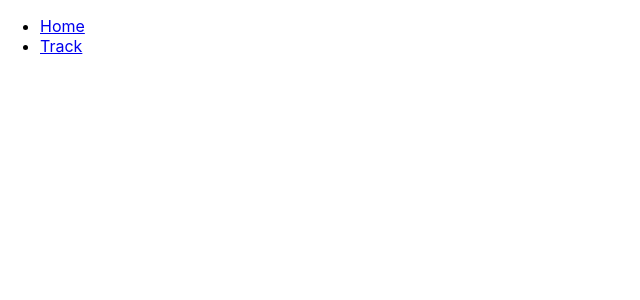
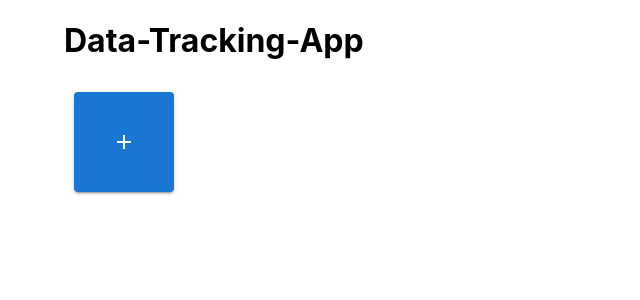
Before and after one commit to BaduraC/BaduraC.github.io, a React (Create React App) app: page / in a window 1280 px wide. Shown: the top 300 px of the page, without its empty margins (0-640 px from the left). Built offline with nearby package versions, Linux system fonts and the light colour scheme.

Commit message:
try react button

```diff
--- a/src/App.js
+++ b/src/App.js
@@ -1,29 +1,34 @@
-import React from 'react';
-import { BrowserRouter as Router, Route, Routes, Link } from 'react-router-dom';
-import Home from './components/Home';
-import Track from './components/Track';
+// [App.js](http://_vscodecontentref_/#%7B%22uri%22%3A%7B%22%24mid%22%3A1%2C%22fsPath%22%3A%22c%3A%5C%5CUsers%5C%5CCollin%5C%5CDocuments%5C%5CForschungspraktikum%5C%5Cdata-tracker-pwa%5C%5Csrc%5C%5CApp.js%22%2C%22_sep%22%3A1%2C%22path%22%3A%22%2Fc%3A%2FUsers%2FCollin%2FDocuments%2FForschungspraktikum%2Fdata-tracker-pwa%2Fsrc%2FApp.js%22%2C%22scheme%22%3A%22file%22%7D%7D)
+import React, { useState } from 'react';
+import AddButton from './components/AddButton';
+import ButtonGrid from './components/ButtonGrid';
+import Modal from './components/Modal';
+import Container from '@mui/material/Container';
 
 const App = () => {
-    return (
-        <Router>
-            <div>
-                <nav>
-                    <ul>
-                        <li>
-                            <Link to="/">Home</Link>
-                        </li>
-                        <li>
-                            <Link to="/track">Track</Link>
-                        </li>
-                    </ul>
-                </nav>
-                <Routes>
-                    <Route exact path="/" component={Home} />
-                    <Route path="/track" component={Track} />
-                </Routes>
-            </div>
-        </Router>
-    );
+  const [buttons, setButtons] = useState([]);
+  const [modalOpen, setModalOpen] = useState(false);
+
+  const handleAddButtonClick = () => {
+    setModalOpen(true);
+  };
+
+  const handleModalClose = () => {
+    setModalOpen(false);
+  };
+
+  const handleSaveButton = (button) => {
+    setButtons([...buttons, button]);
+  };
+
+  return (
+    <Container>
+      <h1>Data-Tracking-App</h1>
+      <AddButton onClick={handleAddButtonClick} />
+      <ButtonGrid buttons={buttons} />
+      <Modal open={modalOpen} onClose={handleModalClose} onSave={handleSaveButton} />
+    </Container>
+  );
 };
 
 export default App;
--- /dev/null
+++ b/src/components/AddButton.js
@@ -0,0 +1,19 @@
+// src/components/AddButton.js
+import React from 'react';
+import Button from '@mui/material/Button';
+import AddIcon from '@mui/icons-material/Add';
+
+const AddButton = ({ onClick }) => {
+  return (
+    <Button
+      variant="contained"
+      color="primary"
+      onClick={onClick}
+      style={{ width: '100px', height: '100px', margin: '10px' }}
+    >
+      <AddIcon />
+    </Button>
+  );
+};
+
+export default AddButton;
--- /dev/null
+++ b/src/components/ButtonGrid.js
@@ -0,0 +1,18 @@
+// src/components/ButtonGrid.js
+import React from 'react';
+import Grid from '@mui/material/Grid';
+import DataButton from './DataButton';
+
+const ButtonGrid = ({ buttons }) => {
+  return (
+    <Grid container spacing={2}>
+      {buttons.map((button, index) => (
+        <Grid item key={index}>
+          <DataButton name={button.name} color={button.color} />
+        </Grid>
+      ))}
+    </Grid>
+  );
+};
+
+export default ButtonGrid;
--- /dev/null
+++ b/src/components/DataButton.js
@@ -0,0 +1,23 @@
+// src/components/DataButton.js
+import React, { useState } from 'react';
+import Button from '@mui/material/Button';
+
+const DataButton = ({ name, color }) => {
+  const [count, setCount] = useState(0);
+
+  const handleClick = () => {
+    setCount(count + 1);
+  };
+
+  return (
+    <Button
+      variant="contained"
+      style={{ backgroundColor: color, width: '100px', height: '100px', margin: '10px' }}
+      onClick={handleClick}
+    >
+      {name} ({count})
+    </Button>
+  );
+};
+
+export default DataButton;
--- /dev/null
+++ b/src/components/Modal.js
@@ -0,0 +1,50 @@
+// src/components/Modal.js
+import React, { useState } from 'react';
+import Dialog from '@mui/material/Dialog';
+import DialogActions from '@mui/material/DialogActions';
+import DialogContent from '@mui/material/DialogContent';
+import DialogTitle from '@mui/material/DialogTitle';
+import TextField from '@mui/material/TextField';
+import Button from '@mui/material/Button';
+import { ChromePicker } from 'react-color';
+
+const Modal = ({ open, onClose, onSave }) => {
+  const [name, setName] = useState('');
+  const [color, setColor] = useState('#ffffff');
+
+  const handleSave = () => {
+    onSave({ name, color });
+    setName('');
+    setColor('#ffffff');
+    onClose();
+  };
+
+  return (
+    <Dialog open={open} onClose={onClose}>
+      <DialogTitle>Neuen Data-Tracker-Button hinzufügen</DialogTitle>
+      <DialogContent>
+        <TextField
+          label="Name"
+          value={name}
+          onChange={(e) => setName(e.target.value)}
+          fullWidth
+          margin="normal"
+        />
+        <ChromePicker
+          color={color}
+          onChangeComplete={(color) => setColor(color.hex)}
+        />
+      </DialogContent>
+      <DialogActions>
+        <Button onClick={onClose} color="secondary">
+          Abbrechen
+        </Button>
+        <Button onClick={handleSave} color="primary">
+          Speichern
+        </Button>
+      </DialogActions>
+    </Dialog>
+  );
+};
+
+export default Modal;
```
